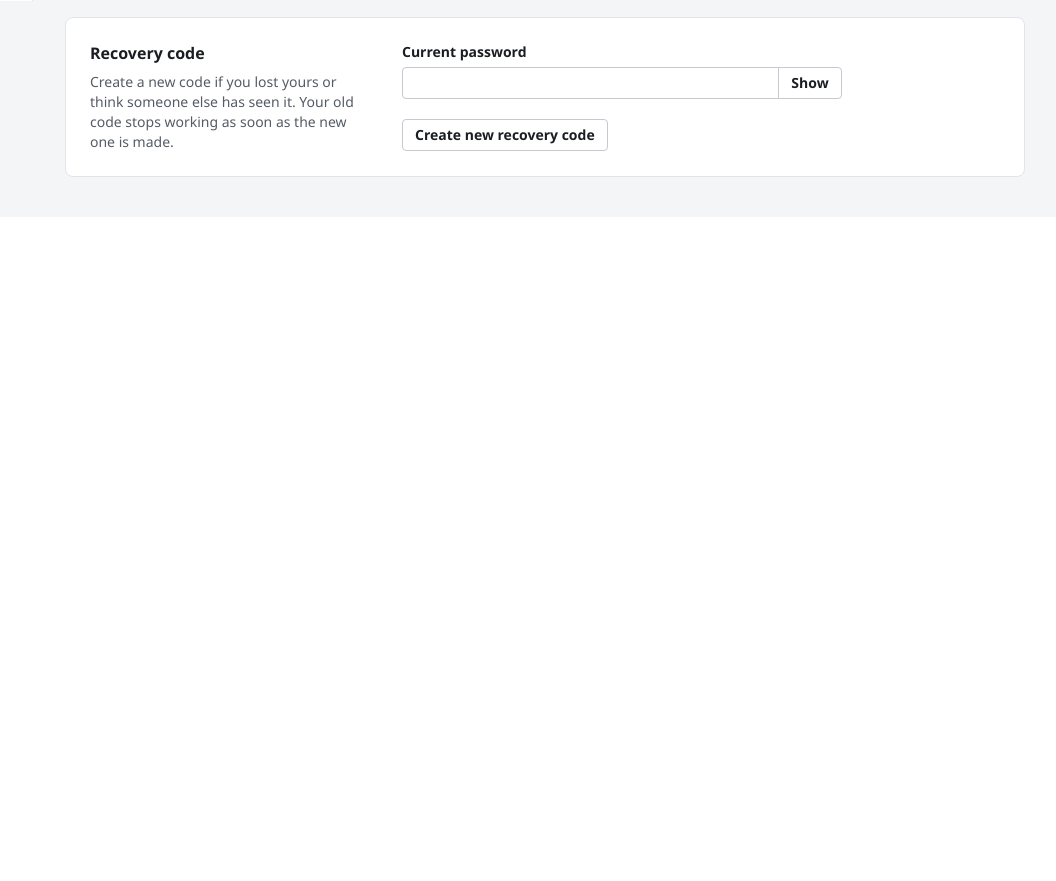
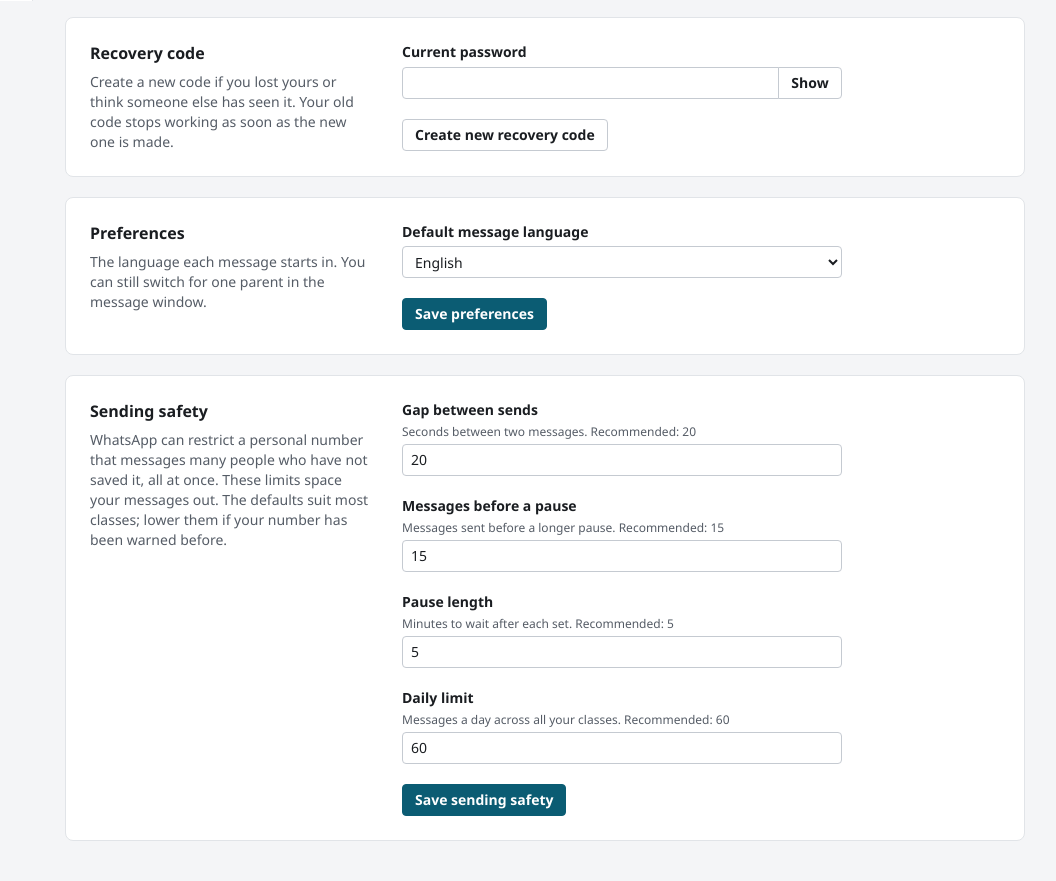
Before and after one commit to Pruthil-21/parent-notifier, a Flask app: page /profile/ in a window 1280 px wide. Shown: the part 799-1680 px from the top of the page, without its empty margins (207-1263 px from the left). Before the commit the page ends 976 px from the top, so only its background shows below. Run offline with Flask 3, Linux system fonts and the light colour scheme; the visitor is signed in with stand-in values (Sample User, id 1); data comes from the database, SQL or seed files in the repository; data that the repository does not hold is empty; some libraries are stand-ins or nearby versions.

Commit message:
feat(profile): add sending safety and language preferences
The profile page gains two sections. Preferences sets the language
each message starts in, English or Gujarati. The mentor can still
switch for one parent in the popup, and the choice then lasts for
the browser session. Sending safety holds the pacing limits: the gap
between sends, the messages before a pause, the pause length and the
daily limit. It explains why they exist and shows the recommended
value for each.

Each value is checked against a sensible range (gap 5 to 600
seconds, burst 1 to 100, pause 1 to 120 minutes, daily limit 1 to
300), so a slip cannot turn protection off. The profile page now
builds its default forms in one place, so each section still saves
and reports on its own.

```diff
--- a/parent_notifier/forms/accounts.py
+++ b/parent_notifier/forms/accounts.py
@@ -3,10 +3,25 @@
 import re
 
 from flask_wtf import FlaskForm
-from wtforms import BooleanField, HiddenField, PasswordField, StringField
-from wtforms.validators import DataRequired, InputRequired, Length, Regexp, ValidationError
+from wtforms import BooleanField, HiddenField, PasswordField, SelectField, StringField
+from wtforms.validators import (
+    DataRequired,
+    InputRequired,
+    Length,
+    NumberRange,
+    Regexp,
+    ValidationError,
+)
 
-from parent_notifier.forms.fields import indian_mobile, lowercase, printable, single_spaced, strip
+from parent_notifier.forms.fields import (
+    WholeNumberField,
+    indian_mobile,
+    lowercase,
+    printable,
+    single_spaced,
+    strip,
+)
+from parent_notifier.models.accounts import MESSAGE_LANGUAGES
 from parent_notifier.services.accounts import registration
 from parent_notifier.services.accounts.credentials import MAX_PASSWORD_LENGTH, MIN_PASSWORD_LENGTH
 
@@ -136,3 +151,33 @@ class RegenerateRecoveryCodeForm(FlaskForm):
     password = PasswordField(
         "Current password", validators=[InputRequired("Enter your current password")]
     )
+
+
+_LANGUAGE_LABELS = {"en": "English", "gu": "ગુજરાતી (Gujarati)"}
+# Built from the model's list, so a language added there without a label fails at start-up.
+LANGUAGE_CHOICES = [(code, _LANGUAGE_LABELS[code]) for code in MESSAGE_LANGUAGES]
+
+
+class PreferencesForm(FlaskForm):
+    message_language = SelectField("Default message language", choices=LANGUAGE_CHOICES)
+
+
+def _setting(label: str, unit: str, low: int, high: int) -> WholeNumberField:
+    return WholeNumberField(
+        label,
+        invalid_message=f"Enter {label.lower()} as a whole number of {unit}",
+        validators=[
+            InputRequired(f"Enter {label.lower()}"),
+            NumberRange(min=low, max=high, message=f"{label} must be from {low} to {high} {unit}"),
+        ],
+    )
+
+
+class SendingSafetyForm(FlaskForm):
+    send_gap_seconds = _setting("Gap between sends", "seconds", 5, 600)
+    burst_size = _setting("Messages before a pause", "messages", 1, 100)
+    burst_pause_minutes = _setting("Pause length", "minutes", 1, 120)
+    daily_send_limit = _setting("Daily limit", "messages", 1, 300)
+
+    def settings(self) -> dict[str, int]:
+        return {field.name: field.data for field in self if field.name != "csrf_token"}
--- a/parent_notifier/routes/accounts/profile.py
+++ b/parent_notifier/routes/accounts/profile.py
@@ -7,7 +7,9 @@ from parent_notifier.forms.accounts import (
     USERNAME_TAKEN,
     AccountDetailsForm,
     ChangePasswordForm,
+    PreferencesForm,
     RegenerateRecoveryCodeForm,
+    SendingSafetyForm,
 )
 from parent_notifier.routes.accounts import throttling
 from parent_notifier.routes.accounts.sessions import show_recovery_code, start_session
@@ -19,10 +21,9 @@ bp = Blueprint("profile", __name__, url_prefix="/profile")
 INCORRECT_CURRENT = "Your current password is incorrect"
 
 
-def _render(account_form=None, password_form=None, recovery_form=None, status: int = 200):
-    """Render every section; the one that was submitted brings its errors."""
-    if account_form is None:
-        account_form = AccountDetailsForm(
+def _default_forms() -> dict:
+    return {
+        "account_form": AccountDetailsForm(
             formdata=None,
             mentor_id=current_user.id,
             data={
@@ -30,14 +31,18 @@ def _render(account_form=None, password_form=None, recovery_form=None, status: i
                 "username": current_user.username,
                 "whatsapp_number": format_for_display(current_user.whatsapp_number),
             },
-        )
-    page = render_template(
-        "pages/accounts/profile/index.html",
-        account_form=account_form,
-        password_form=password_form or ChangePasswordForm(formdata=None),
-        recovery_form=recovery_form or RegenerateRecoveryCodeForm(formdata=None),
-    )
-    return page, status
+        ),
+        "password_form": ChangePasswordForm(formdata=None),
+        "recovery_form": RegenerateRecoveryCodeForm(formdata=None),
+        "preferences_form": PreferencesForm(formdata=None, obj=current_user),
+        "safety_form": SendingSafetyForm(formdata=None, obj=current_user),
+    }
+
+
+def _render(status: int = 200, **submitted):
+    """Render every section; the one that was submitted brings its errors."""
+    forms = _default_forms() | submitted
+    return render_template("pages/accounts/profile/index.html", **forms), status
 
 
 @bp.get("/")
@@ -108,3 +113,25 @@ def too_many_password_attempts(_error):
     form = ChangePasswordForm(formdata=None)
     form.form_errors.append(message)
     return _render(password_form=form, status=429)
+
+
+@bp.post("/preferences")
+@login_required
+def save_preferences():
+    form = PreferencesForm()
+    if not form.validate_on_submit():
+        return _render(preferences_form=form)
+    profile.update_preferences(current_user, form.message_language.data)
+    flash("Preferences saved.", "success")
+    return redirect(url_for("profile.index"))
+
+
+@bp.post("/sending-safety")
+@login_required
+def save_sending_safety():
+    form = SendingSafetyForm()
+    if not form.validate_on_submit():
+        return _render(safety_form=form)
+    profile.update_sending_safety(current_user, form.settings())
+    flash("Sending safety saved.", "success")
+    return redirect(url_for("profile.index"))
--- /dev/null
+++ b/parent_notifier/templates/pages/accounts/profile/_preferences.html
@@ -0,0 +1,18 @@
+{% from "components/forms/error_summary.html" import error_summary %}
+<section class="settings-section" aria-labelledby="preferences-heading">
+  <div class="settings-section__intro">
+    <h2 id="preferences-heading">Preferences</h2>
+    <p>The language each message starts in. You can still switch for one parent in the
+      message window.</p>
+  </div>
+  <form class="settings-section__form form-stack" method="post"
+        action="{{ url_for('profile.save_preferences') }}" novalidate>
+    {{ error_summary(preferences_form, first_field=preferences_form.message_language) }}
+    <input type="hidden" name="csrf_token" value="{{ csrf_token() }}">
+    <div class="field">
+      {{ preferences_form.message_language.label(class_="field__label") }}
+      {{ preferences_form.message_language(class_="input") }}
+    </div>
+    <div><button class="button button--primary" type="submit">Save preferences</button></div>
+  </form>
+</section>
--- /dev/null
+++ b/parent_notifier/templates/pages/accounts/profile/_sending_safety.html
@@ -0,0 +1,20 @@
+{% from "components/forms/error_summary.html" import error_summary %}
+{% from "components/forms/field.html" import text_field %}
+<section class="settings-section" aria-labelledby="safety-heading">
+  <div class="settings-section__intro">
+    <h2 id="safety-heading">Sending safety</h2>
+    <p>WhatsApp can restrict a personal number that messages many people who have not
+      saved it, all at once. These limits space your messages out. The defaults suit most
+      classes; lower them if your number has been warned before.</p>
+  </div>
+  <form class="settings-section__form form-stack" method="post"
+        action="{{ url_for('profile.save_sending_safety') }}" novalidate>
+    {{ error_summary(safety_form, first_field=safety_form.send_gap_seconds) }}
+    <input type="hidden" name="csrf_token" value="{{ csrf_token() }}">
+    {{ text_field(safety_form.send_gap_seconds, hint="Seconds between two messages. Recommended: 20", inputmode="numeric", autocomplete="off") }}
+    {{ text_field(safety_form.burst_size, hint="Messages sent before a longer pause. Recommended: 15", inputmode="numeric", autocomplete="off") }}
+    {{ text_field(safety_form.burst_pause_minutes, hint="Minutes to wait after each set. Recommended: 5", inputmode="numeric", autocomplete="off") }}
+    {{ text_field(safety_form.daily_send_limit, hint="Messages a day across all your classes. Recommended: 60", inputmode="numeric", autocomplete="off") }}
+    <div><button class="button button--primary" type="submit">Save sending safety</button></div>
+  </form>
+</section>
--- a/parent_notifier/templates/pages/accounts/profile/index.html
+++ b/parent_notifier/templates/pages/accounts/profile/index.html
@@ -11,6 +11,8 @@
   {% include "pages/accounts/profile/_account.html" %}
   {% include "pages/accounts/profile/_password.html" %}
   {% include "pages/accounts/profile/_recovery_code.html" %}
+  {% include "pages/accounts/profile/_preferences.html" %}
+  {% include "pages/accounts/profile/_sending_safety.html" %}
 </div>
 {% endblock %}
 
```
Also changed, not shown: parent_notifier/services/accounts/profile.py (+12 -0 lines), tests/integration/routes/accounts/test_profile.py (+1 -1 lines), tests/integration/routes/accounts/test_profile_preferences.py (added, +64 -0 lines).
